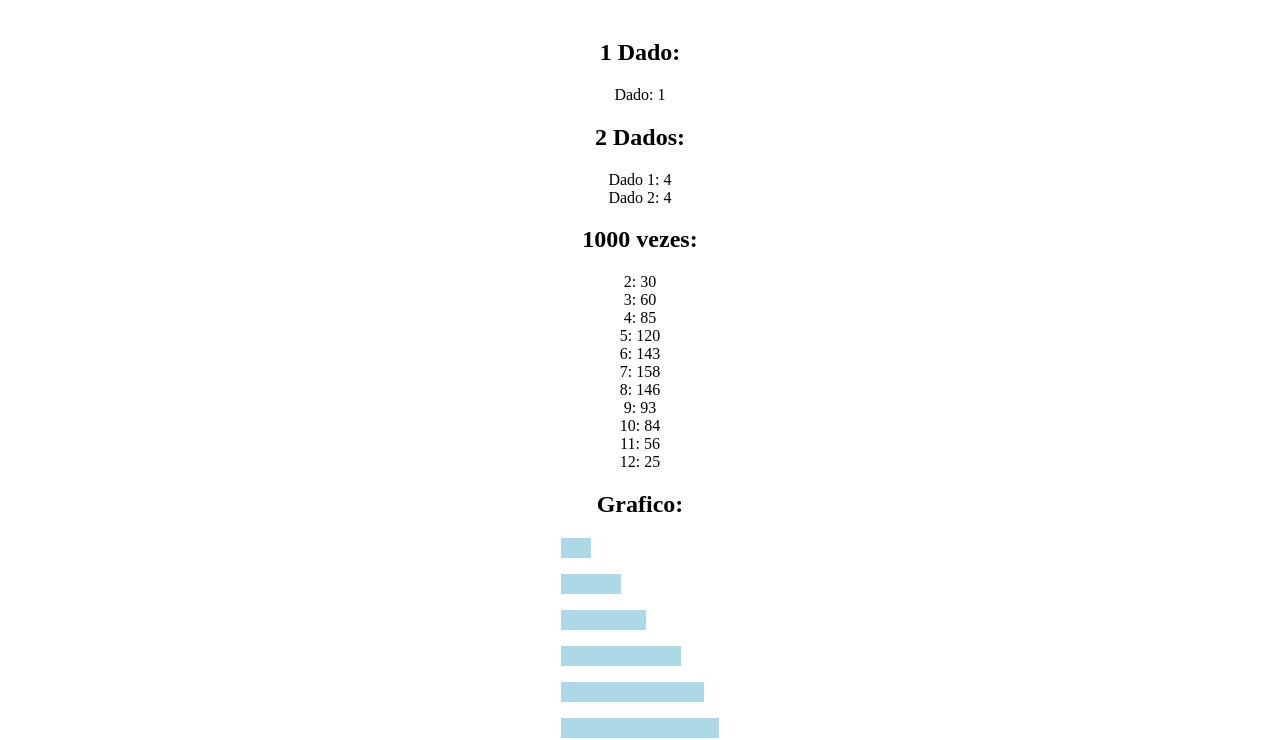
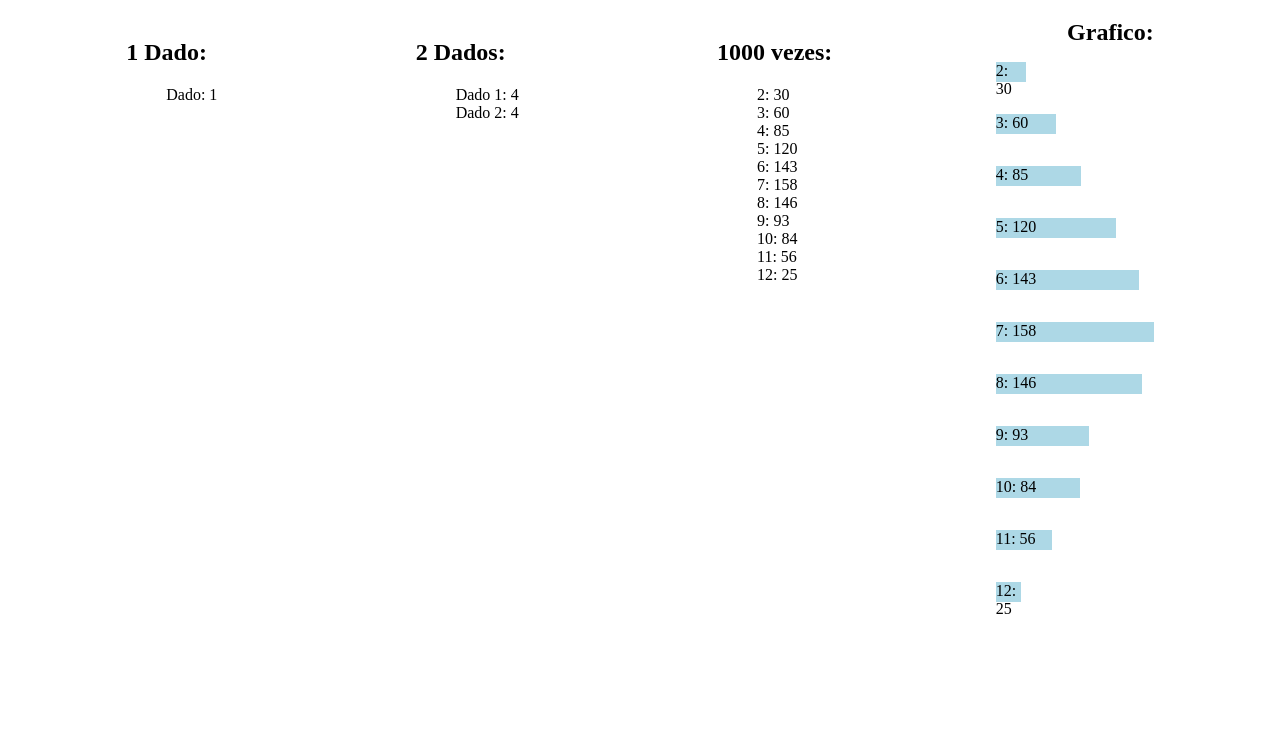
Before and after one commit to Kenzie-Academy-Brasil-Developers/entrega-rolando-dados-sprint-3-soudyy, a plain HTML site: page index.html in a window 1280 px wide. Shown: the part 69-809 px from the top of the page. Drawn offline with Linux system fonts and the light colour scheme.

Commit message:
Talvez Pronto

```diff
--- a/index.css
+++ b/index.css
@@ -12,3 +12,26 @@ body {
     flex-wrap: wrap;
     height: 50%;
 }
+
+@media screen and (min-width:800px) {
+    #grafico {
+        display: flex;
+        flex-direction: column;
+    }
+    #grafico h2 {
+        align-self: flex-end;
+        margin: 0;
+    }
+    #dice {
+        display: flex;
+        justify-content: space-evenly;
+        flex-direction: row;
+        text-align: start;
+        width: 100%;
+        height: 50%;
+    }
+    div {
+        margin: 0 40px 0 40px;
+    }
+    p {}
+}
--- a/script.js
+++ b/script.js
@@ -27,6 +27,7 @@ function rollThousand(min = 1, max = 6) { //Roda 1000
     const grafico = document.getElementById("grafico")
 
 
+
     let count = [0, 0, 0, 0, 0, 0, 0, 0, 0, 0, 0]
     for (let i = 0; i < 1000; i++) {
 
@@ -46,6 +47,7 @@ function rollThousand(min = 1, max = 6) { //Roda 1000
         barras.style.width = count[i] + "px";
         barras.style.height = 20 + "px";
         barras.style.backgroundColor = "lightblue";
+        barras.innerText = [i + 2] + ": " + count[i]
         grafico.appendChild(barras);
 
     }
```
